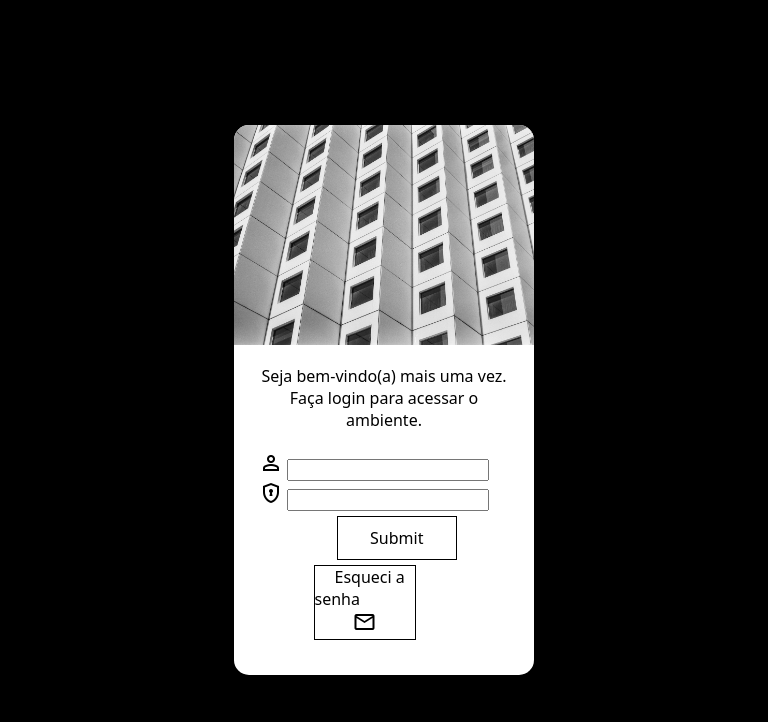
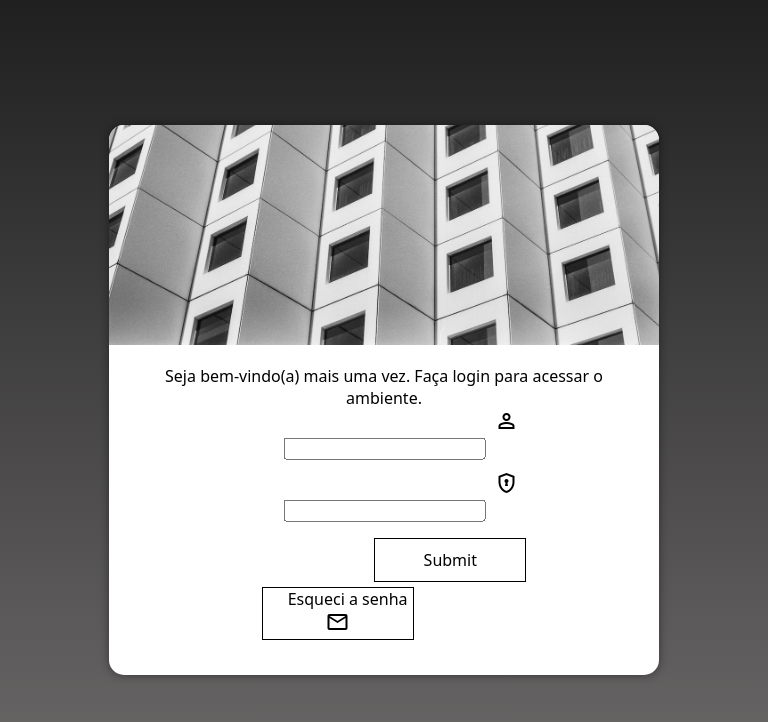
Before and after one commit to eroesy/login-projeto, a plain HTML site: page index.html in a window 768 px wide. Drawn offline with nearby package versions, Linux system fonts and the light colour scheme.

Commit message:
Preciso corrigir

```diff
--- /dev/null
+++ b/estilos/media.css
@@ -0,0 +1,34 @@
+@charset "UTF-8";
+
+/*
+600 - 768
+768 - 992
+992 - 1200
+1200+
+
+
+*/
+@media screen and (min-width: 768px) and (max-width: 992px){
+    body{
+        background: linear-gradient(to top,#ada9a98f,  #202020);
+    }
+    section#login{
+        width: 550px;
+
+
+    }
+    section > div#imagem{
+        float: left;
+        width: 100%;
+        height: 200px;
+
+    }
+    section > div#formulario{
+        float: right;
+
+
+
+    }
+
+
+}
--- a/estilos/style.css
+++ b/estilos/style.css
@@ -1,4 +1,16 @@
 @charset "UTF-8";
+
+/*
+branco: #BFBFBF
+cinza: #8C8C8C
+cinza escuro: #595959
+
+
+
+
+*/
+
+
 
 
 *{
@@ -10,7 +22,9 @@
 }
 
 body, html{
-    background-color: black;
+    height: 100vh;
+    width: 100vw;
+   background-color: rgb(26, 25, 25);
 
 
 }
@@ -25,12 +39,14 @@ section#login{
     border-radius: 15px;
     overflow: hidden;
     transform: translate(-50%, -50%);
+    box-shadow: 0px 0px 10px rgba(0, 0, 0, 0.438);
 
 
 
 }
 
 section > div#imagem{
+    display: block;
     background-image: url(../imgs/predio2.jpg);
     background-size: cover;
     background-repeat: no-repeat;
@@ -43,14 +59,17 @@ section > div#imagem{
 
 }
 section > div#formulario{
-   padding: 20px;
-   text-align: center;
+    float: bottom;
+    padding: 20px;
+    text-align: center;
 
 
 }
 form > div#campo{
     text-align: center;
-    margin-right: 20px;
+    margin-left: 50%;
+    transform: translate(-50%, -50%);
+
 
 }
 
@@ -61,17 +80,17 @@ form > input[type = submit]{
     background-color: white;
     padding: 10px;
     border: 1px solid black;
-    width: 120px;
+    width: 152px;
 
     margin: 5px 0px;
-    margin-left: 34.25%;
+    margin-left: 26%;
 
 
 
 }
 form > div#botao{
-    width: 100px;
-    margin-left: 26.5%;
+    width: 150px;
+    margin-left: 26%;
     border: 1px solid black;
 
 
@@ -88,3 +107,14 @@ form > div#botao > p{
     text-align: center;
 
 }
+label span{
+    display: inline-block;
+
+    margin-left: 48%;
+
+
+    padding-bottom: 10px;
+    margin-bottom: 5px;
+
+
+}
--- a/index.html
+++ b/index.html
@@ -6,29 +6,32 @@
     <title>Login</title>
     <link rel="stylesheet" href="https://fonts.googleapis.com/css2?family=Material+Symbols+Outlined:opsz,wght,FILL,GRAD@48,400,0,0" />
     <link rel="stylesheet" href="estilos/style.css">
+    <link rel="stylesheet" href="estilos/media.css">
 </head>
 <body>
+    <main>
         <section id="login">
             <div id="imagem">
-
-
+            <!--FOTO-->
             </div>
             <div id="formulario">
 
                 <p>Seja bem-vindo(a) mais uma vez. Faça login para acessar o ambiente.</p>
 
-        </div>
+
                 <form action="login.php" method="post">
-            <div id="campo">
                     <label for="iemail"><span class="material-symbols-outlined">
                         person
                         </span></label>
+                    <div id="campo">
+
                         <input type="email" name="email" id="iemail">
                     </div>
-            <div id="campo">
                     <label for="isenha"><span class="material-symbols-outlined">
                         encrypted
                         </span></label>
+                    <div id="campo">
+
                         <input type="password" name="senha" id="isenha">
 
                     </div>
@@ -39,6 +42,8 @@
                             mail
                             </span></p>
                     </div>
+            </div>
+    </main>
 
 
 
```
Lines whose indentation alone changed are shown as unchanged.
